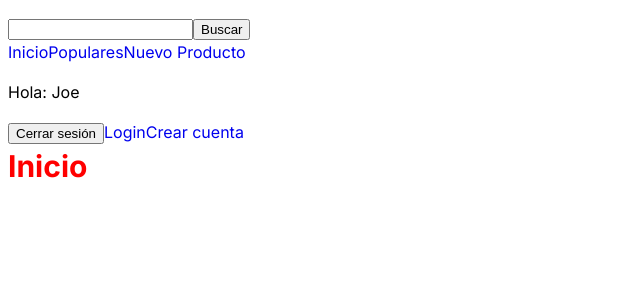
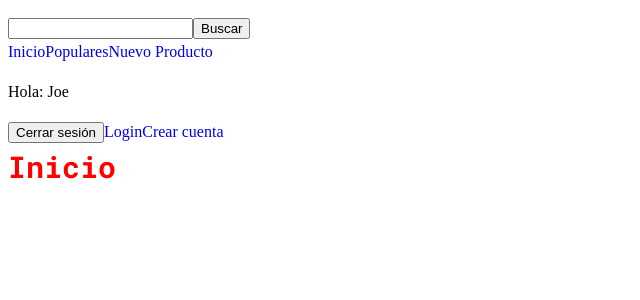
Before and after one commit to JoseIgnacioTapia/producthunt-clone, a Next.js app: page / in a window 1280 px wide. Shown: the top 300 px of the page, without its empty margins (0-640 px from the left). Built offline with nearby package versions, Linux system fonts and the light colour scheme.

Commit message:
Add Google Fonts

```diff
--- a/app/layout.tsx
+++ b/app/layout.tsx
@@ -1,19 +1,29 @@
-import StyledComponentsRegistry from '@/registry';
-import { Metadata } from 'next';
-import { Inter } from 'next/font/google';
-import Header from './components/Header';
-import { GlobalStyle } from './styles';
+import StyledComponentsRegistry from "@/registry";
+import { Metadata } from "next";
+import { Albert_Sans, Roboto, Roboto_Mono } from "next/font/google";
+import Header from "./components/Header";
+import { GlobalStyle } from "./styles";
 
-const inter = Inter({ subsets: ['latin'] });
+const albert_sans = Albert_Sans({
+  subsets: ["latin"],
+  variable: "--font-albert-sans",
+  display: "swap",
+});
+
+const roboto_mono = Roboto_Mono({
+  subsets: ["latin"],
+  variable: "--font-roboto",
+  display: "swap",
+});
 
 export const metadata = {
-  title: 'Create Next App',
-  description: 'Generated by create next app',
+  title: "Create Next App",
+  description: "Generated by create next app",
   link: [
     {
-      rel: 'stylesheet',
-      href: 'https://cdnjs.cloudflare.com/ajax/libs/normalize/8.0.1/normalize.min.css',
-      type: 'text/css',
+      rel: "stylesheet",
+      href: "https://cdnjs.cloudflare.com/ajax/libs/normalize/8.0.1/normalize.min.css",
+      type: "text/css",
     },
   ],
 } as Metadata;
@@ -25,7 +35,7 @@ export default function RootLayout({
 }) {
   return (
     <html lang="en">
-      <body className={inter.className}>
+      <body className={`${albert_sans.variable} ${roboto_mono.variable}`}>
         <StyledComponentsRegistry>
           <GlobalStyle />
           <Header />
--- a/app/styles.ts
+++ b/app/styles.ts
@@ -1,6 +1,6 @@
-'use client';
-import styled from 'styled-components';
-import { createGlobalStyle } from 'styled-components';
+"use client";
+import styled from "styled-components";
+import { createGlobalStyle } from "styled-components";
 
 export const GlobalStyle = createGlobalStyle`
   :root {
@@ -24,6 +24,12 @@ export const GlobalStyle = createGlobalStyle`
     margin: 0 0 2rem 0;
     line-height: 1.5;
   }
+  h1, h2 {
+    font-family: var(--font-roboto), serif;
+  }
+  h3 {
+    font-family: var(--font-albert-sans);
+  }
   ul {
     list-style: none;
     margin: 0;
```
